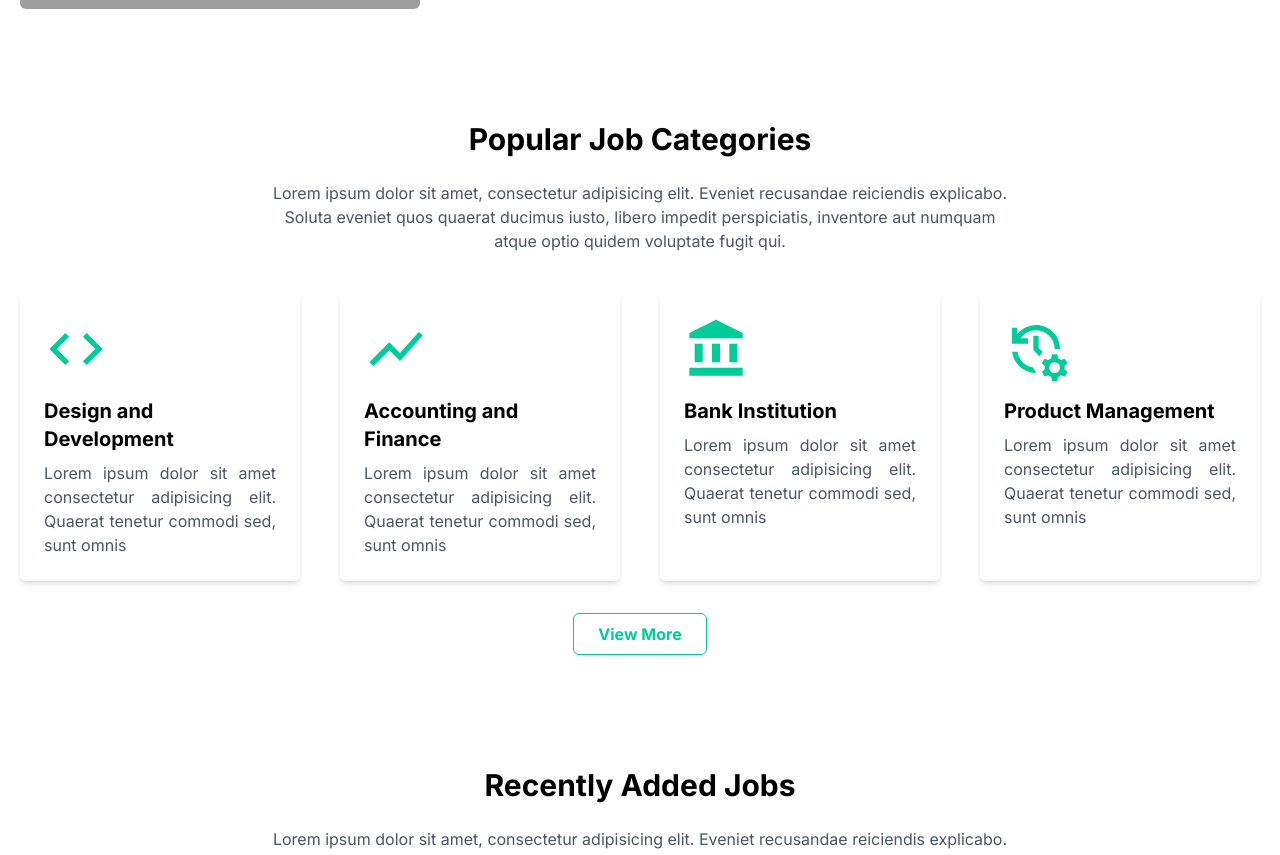
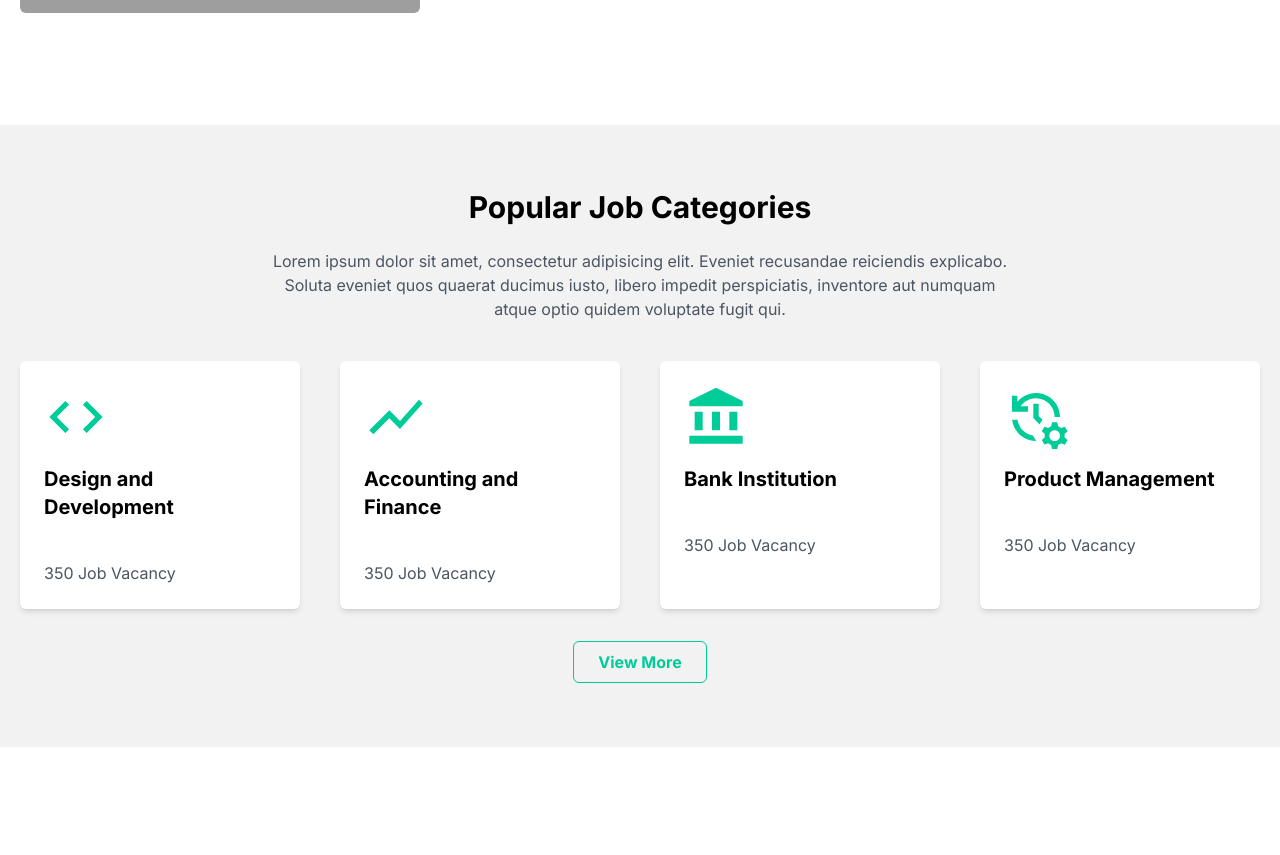
Before and after one commit to MohammedElHabach/CreoHub-Intership-Frontend-Week-3, a Next.js app: page / in a window 1280 px wide. Shown: the part 1909-2764 px from the top of the page. Built offline with nearby package versions, Linux system fonts and the light colour scheme; grey boxes are pictures that could not be loaded.

Commit message:
fixing hover for cards

```diff
--- a/src/components/Card.js
+++ b/src/components/Card.js
@@ -1,13 +1,46 @@
-import React from 'react'
+"use client";
+import { useState } from "react";
 
-const Card = ({ icon, title, description }) => {
+const Card = ({ icon, title, description, margin }) => {
+  const [isHovered, setIsHovered] = useState(false);
+
+  const handleMouseEnter = () => {
+    setIsHovered(true);
+  };
+
+  const handleMouseLeave = () => {
+    setIsHovered(false);
+  };
+
   return (
-    <div className="bg-white p-6 rounded-md shadow-md mt-5 flex flex-col items-center sm:block">
-        <div className="text-3xl mb-4">{icon}</div>
-        <h3 className="text-xl font-bold mb-2">{title}</h3>
-        <p className="text-gray-600 text-justify">{description}</p>
+    <div
+      className={`bg-white p-6 rounded-md shadow-md cursor-default mt-5 flex flex-col items-center sm:block transition-all duration-300`}
+      onMouseEnter={handleMouseEnter}
+      onMouseLeave={handleMouseLeave}
+      style={{
+        backgroundColor: isHovered ? "#00cc99" : "white",
+        color: isHovered ? "white" : "black",
+      }}
+    >
+      <div
+        className={`text-3xl mb-4`}
+        style={{
+          color: isHovered ? "white" : "#00cc99",
+          transition: "color 0.3s ease-in-out",
+        }}
+      >
+        {icon}
+      </div>
+      <h3 className={`text-xl font-bold mb-2`}>{title}</h3>
+      <p
+        className={`${isHovered ? "white" : "text-gray-600"} text-justify ${
+          margin ? "pt-8" : ""
+        }`}
+      >
+        {description}
+      </p>
     </div>
-  )
-}
+  );
+};
 
-export default Card
+export default Card;
--- a/src/components/HeroSection.js
+++ b/src/components/HeroSection.js
@@ -2,16 +2,18 @@ import React from 'react'
 import SearchIcon from '@mui/icons-material/Search';
 import SignalCellularAltIcon from '@mui/icons-material/SignalCellularAlt';
 import SecurityIcon from '@mui/icons-material/Security';
+
 const HeroSection = () => {
+
   return (
     <section id='hero' >
         <div className='xl:container px-5 mx-auto mt-12  '>
           <div className='flex flex-col   md:items-start items-center space-y-8'>
-            <h1 className='text-3xl font-bold text-center '>Search, Find, & Apply</h1>
+            <h1 className='text-4xl font-bold text-center '>Search, Find, & Apply</h1>
             <p className='text-center  md:text-justify md:w-1/3 md:text-lg     '>Lorem ipsum dolor sit amet consectetur adipisicing elit. Sapiente atque magni nisi molestias dolor soluta vitae labore, animi officiis, dolore beatae quibusdam quisquam similique ipsam consequuntur, repellat sunt culpa exercitationem.</p>
 
             <div className='  flex flex-wrap gap-y-6 justify-center items-center space-x-4 md:bg-white md:p-5 md:rounded-md '>
-                <input placeholder='Job title or Keyword' type="text" className=' bg-grayBg p-2 w-56 rounded-md border focus:outline-black  placeholder:text-black' />
+                <input placeholder="&#128269;  Job title or keyword" type="text" className=' bg-grayBg p-2 w-56 rounded-md border focus:outline-black  placeholder:text-black' />
                 <select className=' bg-grayBg p-2 w-40 rounded-md border focus:outline-black '>
                     <option disabled selected hidden value="">Location</option>
                 </select>
--- a/src/components/PopularCategories.js
+++ b/src/components/PopularCategories.js
@@ -5,32 +5,34 @@ import Card from './Card';
 import AccountBalanceIcon from '@mui/icons-material/AccountBalance';
 import ManageHistoryIcon from '@mui/icons-material/ManageHistory';
 const PopularCategories = () => {
+
+
     const cardData = [
         {
-            icon :<CodeIcon sx={{color:"#00cc99",fontSize:"4rem"}}/>,
+            icon :<CodeIcon sx={{fontSize:"4rem"}}/>,
             title:"Design and Development",
-            description:"Lorem ipsum dolor sit amet consectetur adipisicing elit. Quaerat tenetur commodi sed, sunt omnis"
+            description:"350 Job Vacancy"
         },
         {
-            icon :<ShowChartIcon sx={{color:"#00cc99",fontSize:"4rem"}}/>,
+            icon :<ShowChartIcon sx={{fontSize:"4rem"}}/>,
             title:"Accounting and Finance",
-            description:"Lorem ipsum dolor sit amet consectetur adipisicing elit. Quaerat tenetur commodi sed, sunt omnis"
+            description:"350 Job Vacancy"
         },
         {
-            icon :<AccountBalanceIcon sx={{color:"#00cc99",fontSize:"4rem"}}/>,
+            icon :<AccountBalanceIcon sx={{fontSize:"4rem"}}/>,
             title:"Bank Institution",
-            description:"Lorem ipsum dolor sit amet consectetur adipisicing elit. Quaerat tenetur commodi sed, sunt omnis"
+            description:"350 Job Vacancy"
         },
         {
-            icon :<ManageHistoryIcon sx={{color:"#00cc99",fontSize:"4rem"}}/>,
+            icon :<ManageHistoryIcon sx={{fontSize:"4rem"}}/>,
             title:"Product Management",
-            description:"Lorem ipsum dolor sit amet consectetur adipisicing elit. Quaerat tenetur commodi sed, sunt omnis"
+            description:"350 Job Vacancy"
         },
 
     ]
   return (
-    <section id='popular-categories'>
-        <div className="xl:container mx-auto px-5 mt-12">
+    <section id='popular-categories' className='bg-grayBg'>
+        <div className="xl:container mx-auto px-5 mt-12 py-16">
             <div className="flex flex-col items-center">
                 <h2 className="text-3xl font-bold text-center">Popular Job Categories</h2>
                 <div className='pt-6 text-center md:w-3/4 lg:w-3/5'>
@@ -39,19 +41,13 @@ const PopularCategories = () => {
                 <div className=' pt-5 grid grid-cols-1 sm:grid-cols-3 gap-10 lg:grid-cols-4'>
 
                  {cardData.map((elt,index) => (
-                    <Card key={index} icon={elt.icon} title={elt.title} description={elt.description} />
+                    <Card key={index} icon={elt.icon} title={elt.title} description={elt.description} margin={true} />
                     ))}
                 </div>
 
                 <button className="mt-8 block mx-auto  md:mx-0 text-greenBg rounded-md border border-greenBg font-bold px-6 py-2 ">View More</button>
-
-
-
             </div>
-
         </div>
-
-
     </section>
   )
 }
--- a/src/components/ProcessWork.js
+++ b/src/components/ProcessWork.js
@@ -5,22 +5,22 @@ import IosShareIcon from '@mui/icons-material/IosShare';
 const ProcessWork = () => {
     const cardData = [
         {
-            icon :<ExitToAppIcon sx={{color:"#00cc99",fontSize:"4rem"}}/>,
+            icon :<ExitToAppIcon sx={{fontSize:"4rem"}}/>,
             title:"Register",
             description:"Lorem ipsum dolor sit amet consectetur adipisicing elit. Quaerat tenetur commodi sed, sunt omnis"
         },
         {
-            icon :<DescriptionIcon sx={{color:"#00cc99",fontSize:"4rem"}}/>,
+            icon :<DescriptionIcon sx={{fontSize:"4rem"}}/>,
             title:"Create a Resume",
             description:"Lorem ipsum dolor sit amet consectetur adipisicing elit. Quaerat tenetur commodi sed, sunt omnis"
         },
         {
-            icon :<ContentPasteSearchIcon sx={{color:"#00cc99",fontSize:"4rem"}}/>,
+            icon :<ContentPasteSearchIcon sx={{fontSize:"4rem"}}/>,
             title:"Find a Job",
             description:"Lorem ipsum dolor sit amet consectetur adipisicing elit. Quaerat tenetur commodi sed, sunt omnis"
         },
         {
-            icon :<IosShareIcon sx={{color:"#00cc99",fontSize:"4rem"}}/>,
+            icon :<IosShareIcon sx={{fontSize:"4rem"}}/>,
             title:"Apply Job",
             description:"Lorem ipsum dolor sit amet consectetur adipisicing elit. Quaerat tenetur commodi sed, sunt omnis"
         },
```
